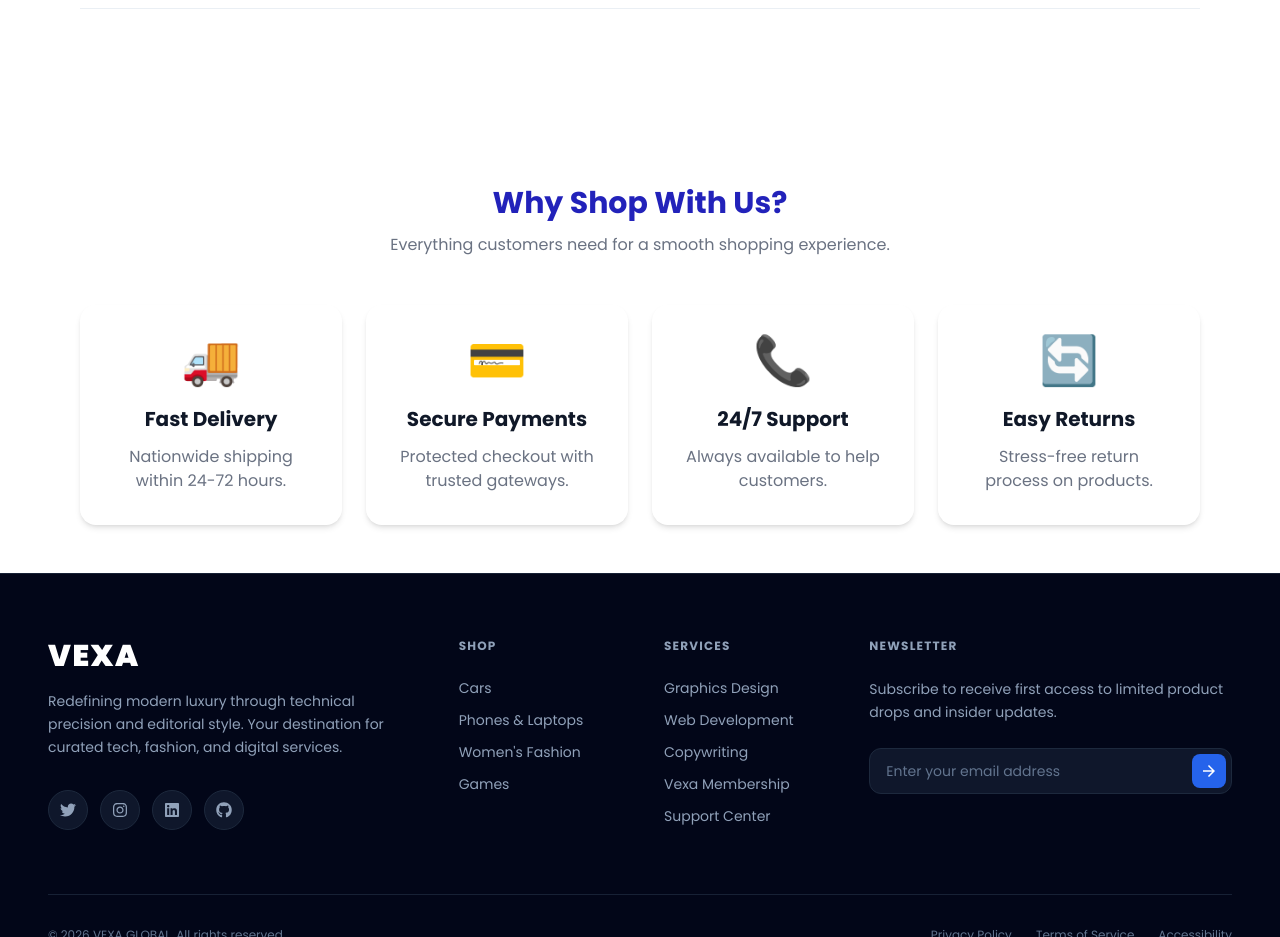
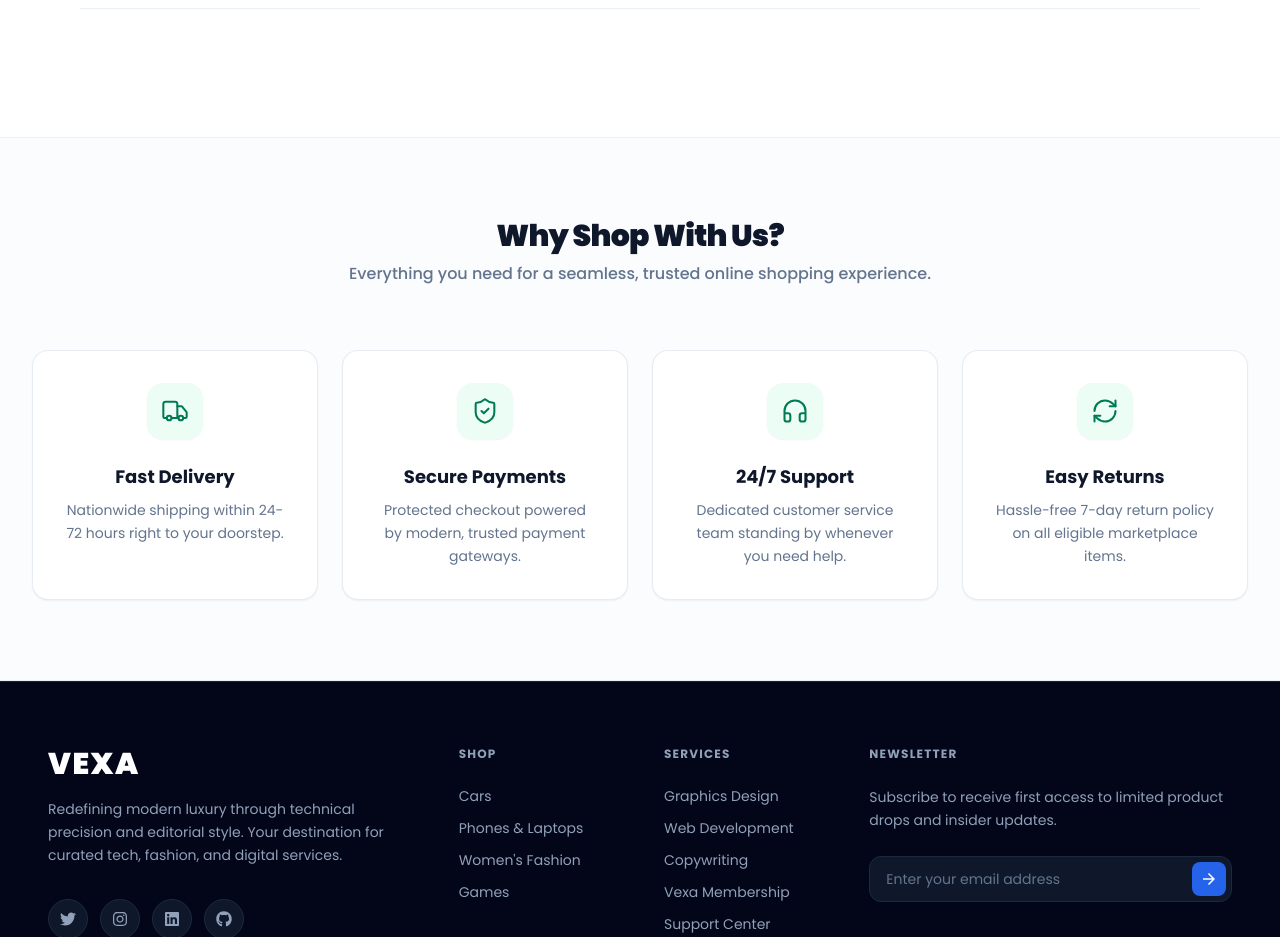
Before and after one commit to Sharkolly/Vexa, a React (Vite) app: page / in a window 1280 px wide. Shown: the part 1520-2457 px from the top of the page. Built offline with nearby package versions, Linux system fonts and the light colour scheme; no server answers; a web font is replaced by a local one.

Commit message:
Refactor ShopWithUs component to use icons

```diff
--- a/components/ui/ShopWithUs.tsx
+++ b/components/ui/ShopWithUs.tsx
@@ -1,59 +1,70 @@
-const ShopWithUs = () => {
+import { Truck, ShieldCheck, Headphones, RefreshCw } from "lucide-react";
+
 const features = [
   {
     title: "Fast Delivery",
-      desc: "Nationwide shipping within 24-72 hours.",
-      icon: "🚚",
+    desc: "Nationwide shipping within 24-72 hours right to your doorstep.",
+    icon: Truck,
   },
   {
     title: "Secure Payments",
-      desc: "Protected checkout with trusted gateways.",
-      icon: "💳",
+    desc: "Protected checkout powered by modern, trusted payment gateways.",
+    icon: ShieldCheck,
   },
   {
     title: "24/7 Support",
-      desc: "Always available to help customers.",
-      icon: "📞",
+    desc: "Dedicated customer service team standing by whenever you need help.",
+    icon: Headphones,
   },
   {
     title: "Easy Returns",
-      desc: "Stress-free return process on products.",
-      icon: "🔄",
+    desc: "Hassle-free 7-day return policy on all eligible marketplace items.",
+    icon: RefreshCw,
   },
 ];
+
+const ShopWithUs = () => {
   return (
-    <section className="bg-white py-12 max-md:py-12">
-      <div className="w-[90%] max-md:w-[95%] mx-auto px-4">
-        <div className="text-center mb-12">
-          <h2 className="text-3xl text-nav-blue-active/90  font-bold">
+    <section className="bg-slate-50/60 py-16 sm:py-20 border-y border-slate-200/60">
+      <div className="max-w-7xl mx-auto px-4 sm:px-6 lg:px-8">
+        {/* Section Header */}
+        <div className="text-center max-w-2xl mx-auto mb-12 sm:mb-16">
+          <h2 className="text-2xl sm:text-3xl font-black text-slate-900 tracking-tight">
             Why Shop With Us?
           </h2>
-
-          <p className="text-gray-500 mt-3">
-            Everything customers need for a smooth shopping experience.
+          <p className="text-slate-500 text-sm sm:text-base mt-2 font-medium">
+            Everything you need for a seamless, trusted online shopping experience.
           </p>
         </div>
 
-        <div className="grid grid-cols-1 md:grid-cols-2 lg:grid-cols-4 gap-6">
-          {features.map((item) => (
+        {/* Features Grid */}
+        <div className="grid grid-cols-1 sm:grid-cols-2 lg:grid-cols-4 gap-6">
+          {features.map((item) => {
+            const IconComponent = item.icon;
+
+            return (
               <div
                 key={item.title}
-              className="borde shadow-md rounded-2xl p-8 text-center hover:shadow-lg transition"
+                className="group bg-white rounded-2xl border border-slate-200/80 p-6 sm:p-8 text-center shadow-xs hover:shadow-xl hover:border-emerald-200/80 hover:-translate-y-1 transition-all duration-300 flex flex-col items-center"
               >
-              <div className="text-5xl">{item.icon}</div>
+                {/* Icon Wrapper with Hover Inversion */}
+                <div className="w-14 h-14 rounded-2xl bg-emerald-50 text-emerald-700 flex items-center justify-center mb-6 group-hover:bg-emerald-700 group-hover:text-white transition-colors duration-300 shadow-xs">
+                  <IconComponent className="w-7 h-7 stroke-[1.75]" />
+                </div>
 
-              <h3 className="text-xl font-bold mt-5">{item.title}</h3>
+                {/* Content */}
+                <h3 className="text-lg font-bold text-slate-900 mb-2 group-hover:text-emerald-700 transition-colors">
+                  {item.title}
+                </h3>
 
-              <p className="text-gray-500 mt-3">{item.desc}</p>
+                <p className="text-slate-500 text-xs sm:text-sm leading-relaxed">
+                  {item.desc}
+                </p>
               </div>
-          ))}
+            );
+          })}
         </div>
       </div>
-
-
-
-
-
     </section>
   );
 };
```
Lines whose indentation alone changed are shown as unchanged.
